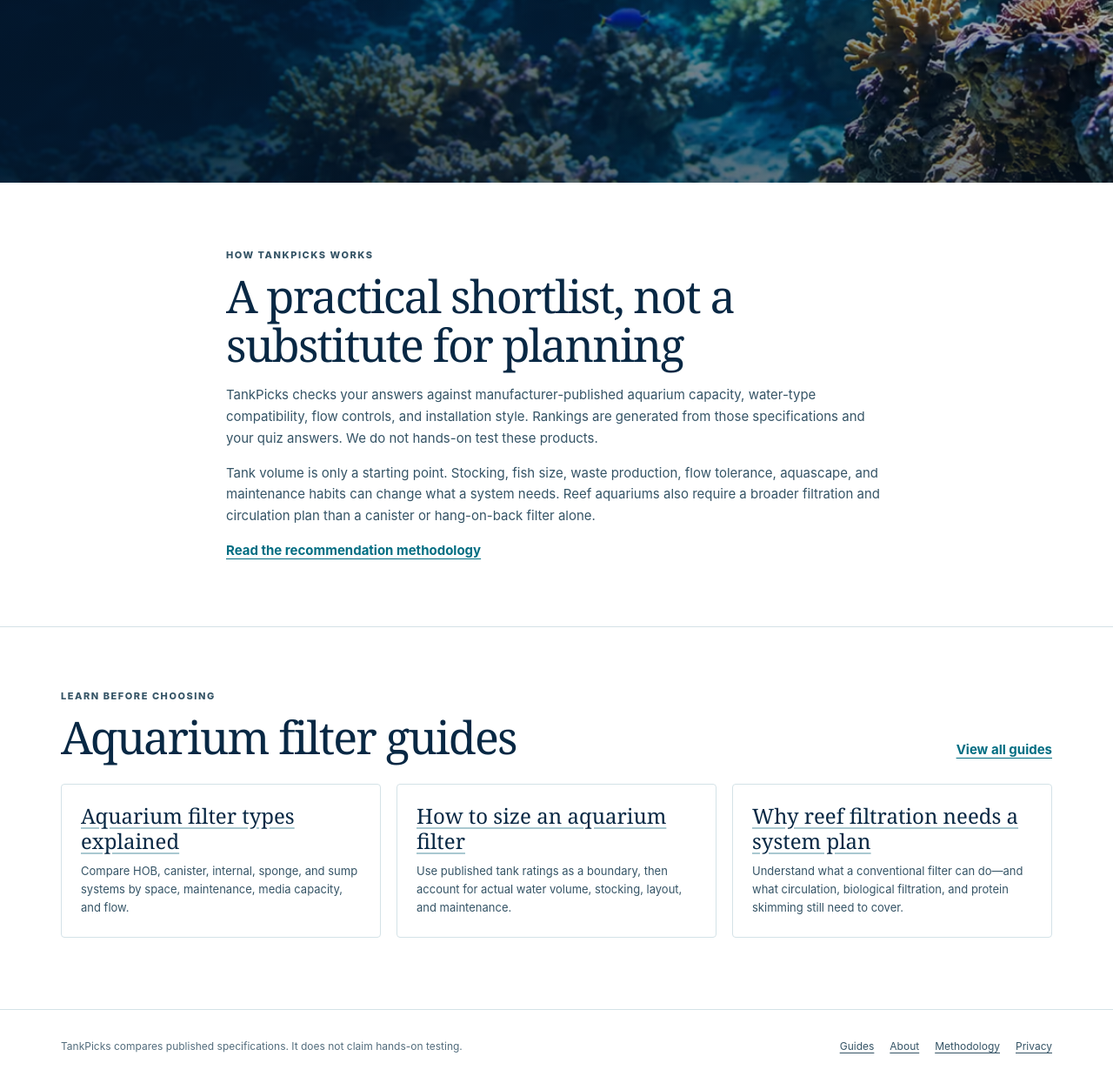
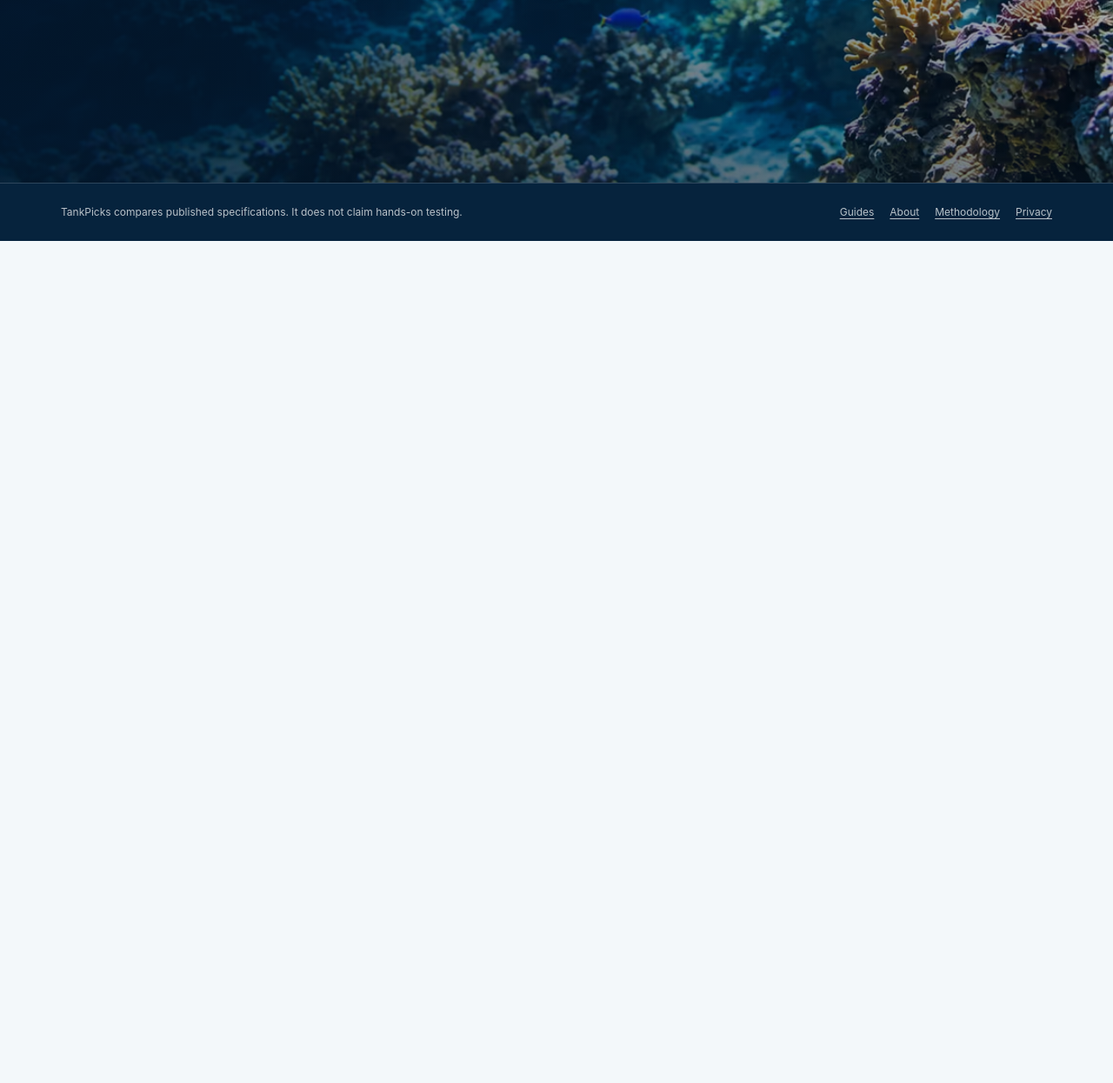
Before and after one commit to jonathanarbittier/Aquarium.quiz, a website: page index.html in a window 1280 px wide. Shown: the part 590-1835 px from the top of the page at 87% size. After the commit the page ends 867 px from the top, so only its background shows below. Drawn offline with Linux system fonts and the light colour scheme.

Commit message:
Restore minimal homepage design

```diff
--- a/assets/styles.css
+++ b/assets/styles.css
@@ -42,17 +42,10 @@ img { max-width: 100%; }
 .hero .button { padding: 15px 21px; background: var(--accent-bright); border-color: var(--accent-bright); font-size: 14px; }
 .hero .button:hover { background: #078ca2; border-color: #078ca2; }
 
-.home-content { background: #fff; }
-.home-explainer { padding: 74px 0; border-bottom: 1px solid var(--line); }
 .section-label { margin: 0 0 10px; color: var(--accent); font-size: 11px; font-weight: 800; letter-spacing: .14em; text-transform: uppercase; }
-.home-content h2, .content-main h1 { margin: 0 0 18px; font: 400 clamp(34px, 5vw, 52px)/1.08 var(--serif); letter-spacing: -.035em; }
-.home-content p { color: var(--body); }
+.content-main h1 { margin: 0 0 18px; font: 400 clamp(34px, 5vw, 52px)/1.08 var(--serif); letter-spacing: -.035em; }
 .text-link { color: var(--accent); font-weight: 750; text-underline-offset: 4px; }
-.home-guides { padding: 70px 0 82px; }
-.home-section-head { display: flex; align-items: end; justify-content: space-between; gap: 24px; margin-bottom: 26px; }
-.home-section-head h2 { margin: 0; }
 .guide-grid { display: grid; grid-template-columns: repeat(2, minmax(0, 1fr)); gap: 18px; }
-.compact-grid { grid-template-columns: repeat(3, minmax(0, 1fr)); }
 .guide-card { padding: 22px; border: 1px solid var(--line); border-radius: 4px; background: #fff; }
 .guide-card h2, .guide-card h3 { margin: 0 0 9px; font: 400 24px/1.2 var(--serif); }
 .guide-card h2 a, .guide-card h3 a { text-decoration-color: #a9c8d0; text-underline-offset: 4px; }
@@ -63,7 +56,10 @@ img { max-width: 100%; }
 .footer-inner p { margin: 0; color: var(--muted); font-size: 12px; }
 .footer-inner nav { display: flex; flex-wrap: wrap; justify-content: flex-end; gap: 18px; }
 .footer-inner a { color: var(--body); font-size: 12px; text-underline-offset: 3px; }
-.quiz-active .home-content, .quiz-active .site-footer, .quiz-active .header { display: none; }
+.home-page .site-footer { background: #06233d; border-color: rgba(255, 255, 255, .16); }
+.home-page .footer-inner { min-height: 66px; padding-block: 16px; }
+.home-page .footer-inner p, .home-page .footer-inner a { color: rgba(255, 255, 255, .72); }
+.quiz-active .site-footer, .quiz-active .header { display: none; }
 
 .quiz-panel { position: relative; min-height: 100svh; overflow: hidden; isolation: isolate; padding: 86px 24px 64px; background: #06233d; }
 .quiz-panel::before, .quiz-panel::after { content: ""; position: absolute; inset: 0; z-index: -1; }
@@ -170,8 +166,6 @@ img { max-width: 100%; }
 .content-main .guide-grid { margin-top: 30px; }
 
 @media (max-width: 850px) {
-  .compact-grid { grid-template-columns: 1fr; }
-  .home-section-head { align-items: start; flex-direction: column; }
   .footer-inner { align-items: flex-start; flex-direction: column; }
   .footer-inner nav { justify-content: flex-start; }
 }
@@ -186,7 +180,6 @@ img { max-width: 100%; }
   .hero::after { background: linear-gradient(90deg, rgba(3, 23, 43, .79), rgba(3, 23, 43, .38)), linear-gradient(0deg, rgba(3, 23, 43, .62), transparent 70%); }
   .hero h1 { max-width: 8em; font-size: clamp(38px, 10.25vw, 44px); line-height: 1.02; }
   .hero .intro { max-width: 330px; font-size: 15px; }
-  .home-explainer, .home-guides { padding: 54px 0; }
   .guide-grid { grid-template-columns: 1fr; }
   .quiz-panel { padding: 70px 16px 40px; }
   .quiz { padding: 0 18px; }
--- a/index.html
+++ b/index.html
@@ -27,7 +27,7 @@
   </script>
   <link rel="stylesheet" href="/assets/styles.css" />
 </head>
-<body>
+<body class="home-page">
   <header class="wrap header" aria-label="Site header">
     <a class="wordmark" href="/" aria-label="TankPicks home">TANKPICKS</a>
   </header>
@@ -47,42 +47,6 @@
         <div class="quiz" id="quiz" aria-live="polite"></div>
       </div>
     </section>
-    <div class="home-content" id="homeContent">
-      <section class="home-explainer" aria-labelledby="how-title">
-        <div class="wrap narrow">
-          <p class="section-label">How TankPicks works</p>
-          <h2 id="how-title">A practical shortlist, not a substitute for planning</h2>
-          <p>TankPicks checks your answers against manufacturer-published aquarium capacity, water-type compatibility, flow controls, and installation style. Rankings are generated from those specifications and your quiz answers. We do not hands-on test these products.</p>
-          <p>Tank volume is only a starting point. Stocking, fish size, waste production, flow tolerance, aquascape, and maintenance habits can change what a system needs. Reef aquariums also require a broader filtration and circulation plan than a canister or hang-on-back filter alone.</p>
-          <a class="text-link" href="/methodology/">Read the recommendation methodology</a>
-        </div>
-      </section>
-      <section class="home-guides" aria-labelledby="guides-title">
-        <div class="wrap">
-          <div class="home-section-head">
-            <div>
-              <p class="section-label">Learn before choosing</p>
-              <h2 id="guides-title">Aquarium filter guides</h2>
-            </div>
-            <a class="text-link" href="/guides/">View all guides</a>
-          </div>
-          <div class="guide-grid compact-grid">
-            <article class="guide-card">
-              <h3><a href="/guides/filter-types/">Aquarium filter types explained</a></h3>
-              <p>Compare HOB, canister, internal, sponge, and sump systems by space, maintenance, media capacity, and flow.</p>
-            </article>
-            <article class="guide-card">
-              <h3><a href="/guides/aquarium-filter-sizing/">How to size an aquarium filter</a></h3>
-              <p>Use published tank ratings as a boundary, then account for actual water volume, stocking, layout, and maintenance.</p>
-            </article>
-            <article class="guide-card">
-              <h3><a href="/guides/reef-tank-filtration/">Why reef filtration needs a system plan</a></h3>
-              <p>Understand what a conventional filter can do—and what circulation, biological filtration, and protein skimming still need to cover.</p>
-            </article>
-          </div>
-        </div>
-      </section>
-    </div>
   </main>
   <footer class="site-footer" id="siteFooter">
     <div class="wrap footer-inner">
```
